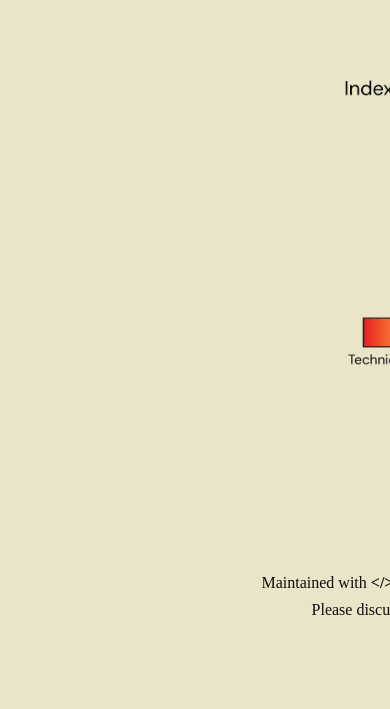
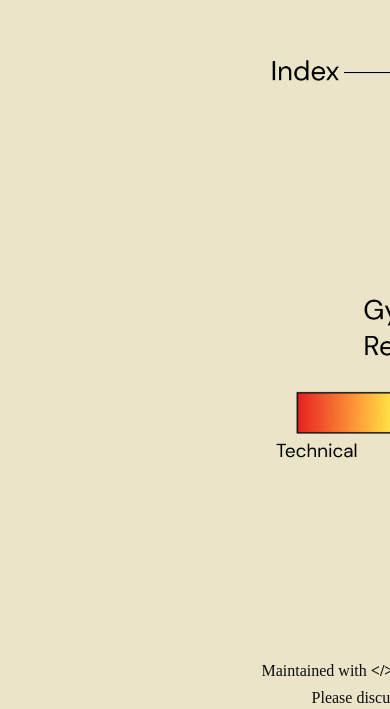
Before and after one commit to metakgp/societytable, a React (Vite) app: page / in a window 390 px wide. Shown: the part 1194-1903 px from the top of the page. Before the commit the page ends 1815 px from the top, so only its background shows below. Built offline with nearby package versions, Linux system fonts and the light colour scheme; a web font is replaced by a local one.

Commit message:
fix: media query value change, pls help i dont know css

```diff
--- a/src/styles/_legend.scss
+++ b/src/styles/_legend.scss
@@ -10,10 +10,10 @@
 	}
 }
 
-@media screen and (max-width: 1200px) {
+@media screen and (max-width: 1280px) {
 	.legend {
-		margin-top: 50%;
-		margin-bottom: 50%;
-		scale: 1.5;
+		margin-top: 55%;
+		margin-bottom: 65%;
+		scale: 2.1;
 	}
 }
--- a/src/styles/_modal.scss
+++ b/src/styles/_modal.scss
@@ -10,7 +10,7 @@
 
 .ReactModal__Content {
 
-    @media screen and (min-width: 1200px) {
+    @media screen and (min-width: 1280px) {
         scale: 0.8;
     }
 
--- a/src/styles/_table.scss
+++ b/src/styles/_table.scss
@@ -42,7 +42,7 @@ $block-u-color: #888888;
 		}
 	}
 
-	@media screen and (max-width: 1200px) {
+	@media screen and (max-width: 1280px) {
 		.inner-transition-container {
 			align-items: center;
 			justify-content: flex-end;
--- a/src/styles/index.scss
+++ b/src/styles/index.scss
@@ -15,7 +15,7 @@ body {
 	display: none;
 }
 
-@media screen and (max-width: 1200px) {
+@media screen and (max-width: 1280px) {
 	.table-container {
 		scale: 0.95;
 	}
```
